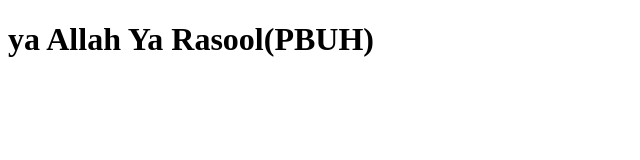
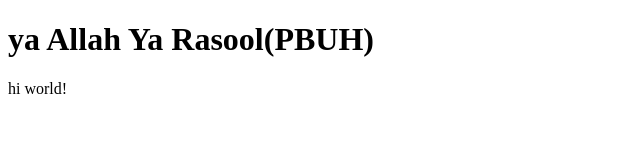
Before and after one commit to rahilasana/rahilarepo, a plain HTML site: page index.html in a window 1280 px wide. Shown: the full height of the page, 0-640 px from the left. Drawn offline with Linux system fonts and the light colour scheme.

Commit message:
this is v3

```diff
--- a/index.html
+++ b/index.html
@@ -7,5 +7,6 @@
 </head>
 <body>
  <h1>ya Allah Ya Rasool(PBUH) </h1>
+ <p> hi world!</p>
 </body>
 </html>
```
